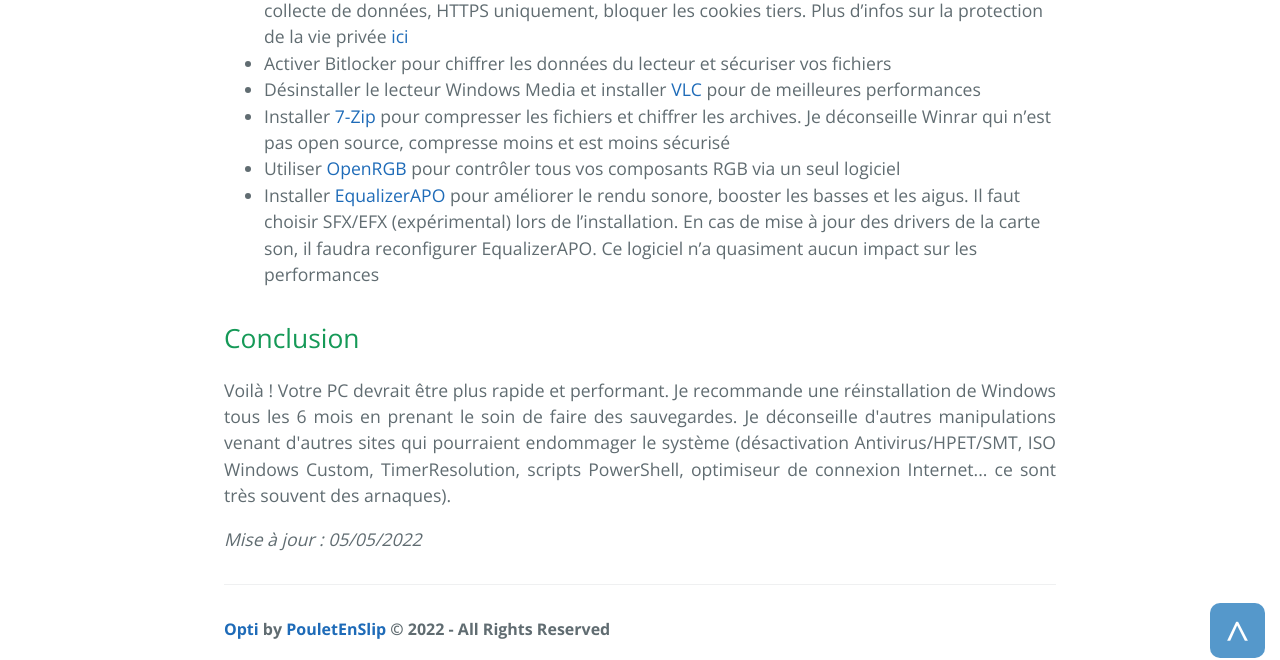
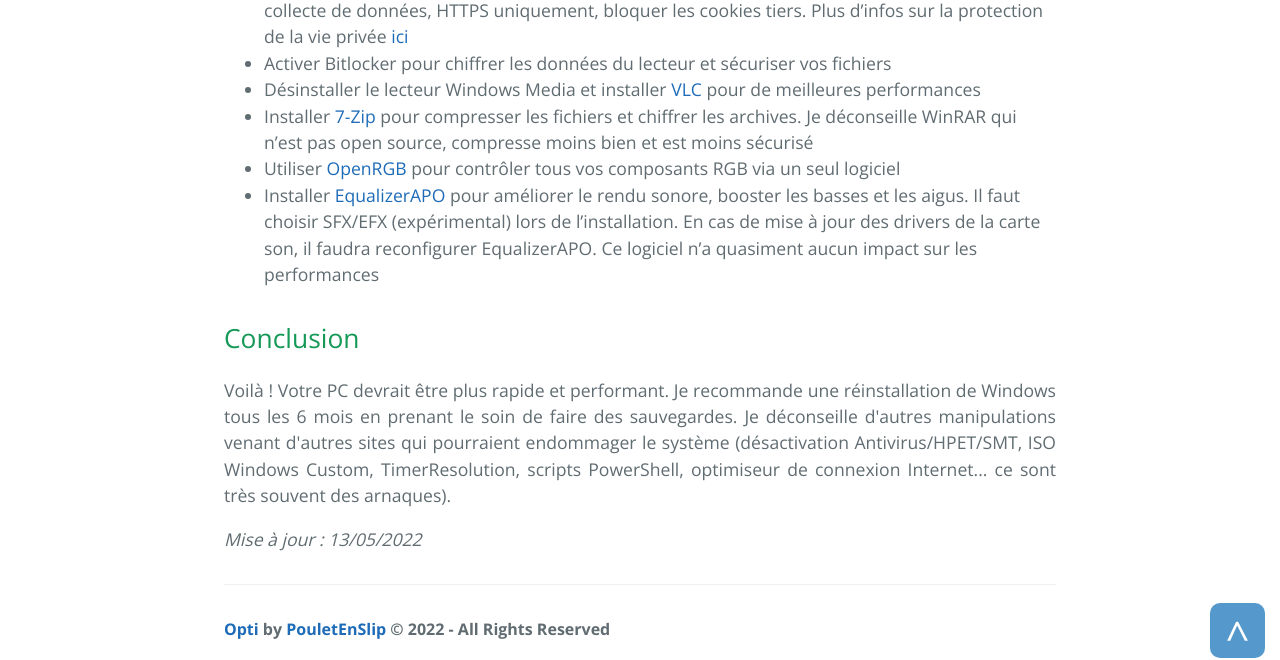
Before and after one commit to PouletEnSlip/pouletenslip.github.io, a Jekyll site: the page built from pages/opti/index.md, in a window 1280 px wide and 900 px high, scrolled down 3275 px. Shown: the part 227-887 px from the top of the window. Built offline with Jekyll 4.4.1, drawn with Linux system fonts in a browser that asks for light colours; comment, search, counter and statistics services are not loaded.

Commit message:
Update index.md

```diff
--- a/pages/opti/index.md
+++ b/pages/opti/index.md
@@ -97,7 +97,7 @@
 * Préférer [Firefox](https://www.mozilla.org/fr/firefox/new/) à Chrome pour le respect de la vie privée et la personnalisation de l'interface, extension [uBlock Origin](https://addons.mozilla.org/fr/firefox/addon/ublock-origin/) recommandée pour le blocage des publicités et pisteurs (je déconseille Adblock qui ne bloque pas toutes les pubs et aucun pisteur). Dans les paramètres de Firefox : toujours demander où enregistrer les fichiers, protection stricte, ne pas pister, désactiver la collecte de données, HTTPS uniquement, bloquer les cookies tiers. Plus d'infos sur la protection de la vie privée [ici](https://privacyguides.org/)
 * Activer Bitlocker pour chiffrer les données du lecteur et sécuriser vos fichiers
 * Désinstaller le lecteur Windows Media et installer [VLC](https://www.videolan.org/) pour de meilleures performances
-* Installer [7-Zip](https://www.7-zip.org/) pour compresser les fichiers et chiffrer les archives. Je déconseille Winrar qui n'est pas open source, compresse moins et est moins sécurisé
+* Installer [7-Zip](https://www.7-zip.org/) pour compresser les fichiers et chiffrer les archives. Je déconseille WinRAR qui n'est pas open source, compresse moins bien et est moins sécurisé
 * Utiliser [OpenRGB](https://openrgb.org/releases.html) pour contrôler tous vos composants RGB via un seul logiciel
 * Installer [EqualizerAPO](https://sourceforge.net/projects/equalizerapo/) pour améliorer le rendu sonore, booster les basses et les aigus. Il faut choisir SFX/EFX (expérimental) lors de l'installation. En cas de mise à jour des drivers de la carte son, il faudra reconfigurer EqualizerAPO. Ce logiciel n'a quasiment aucun impact sur les performances
 
@@ -105,4 +105,4 @@
 
 <p style="text-align:justify;">Voilà ! Votre PC devrait être plus rapide et performant. Je recommande une réinstallation de Windows tous les 6 mois en prenant le soin de faire des sauvegardes. Je déconseille d'autres manipulations venant d'autres sites qui pourraient endommager le système (désactivation Antivirus/HPET/SMT, ISO Windows Custom, TimerResolution, scripts PowerShell, optimiseur de connexion Internet... ce sont très souvent des arnaques).</p>
 
-*Mise à jour : 05/05/2022*
+*Mise à jour : 13/05/2022*
```
